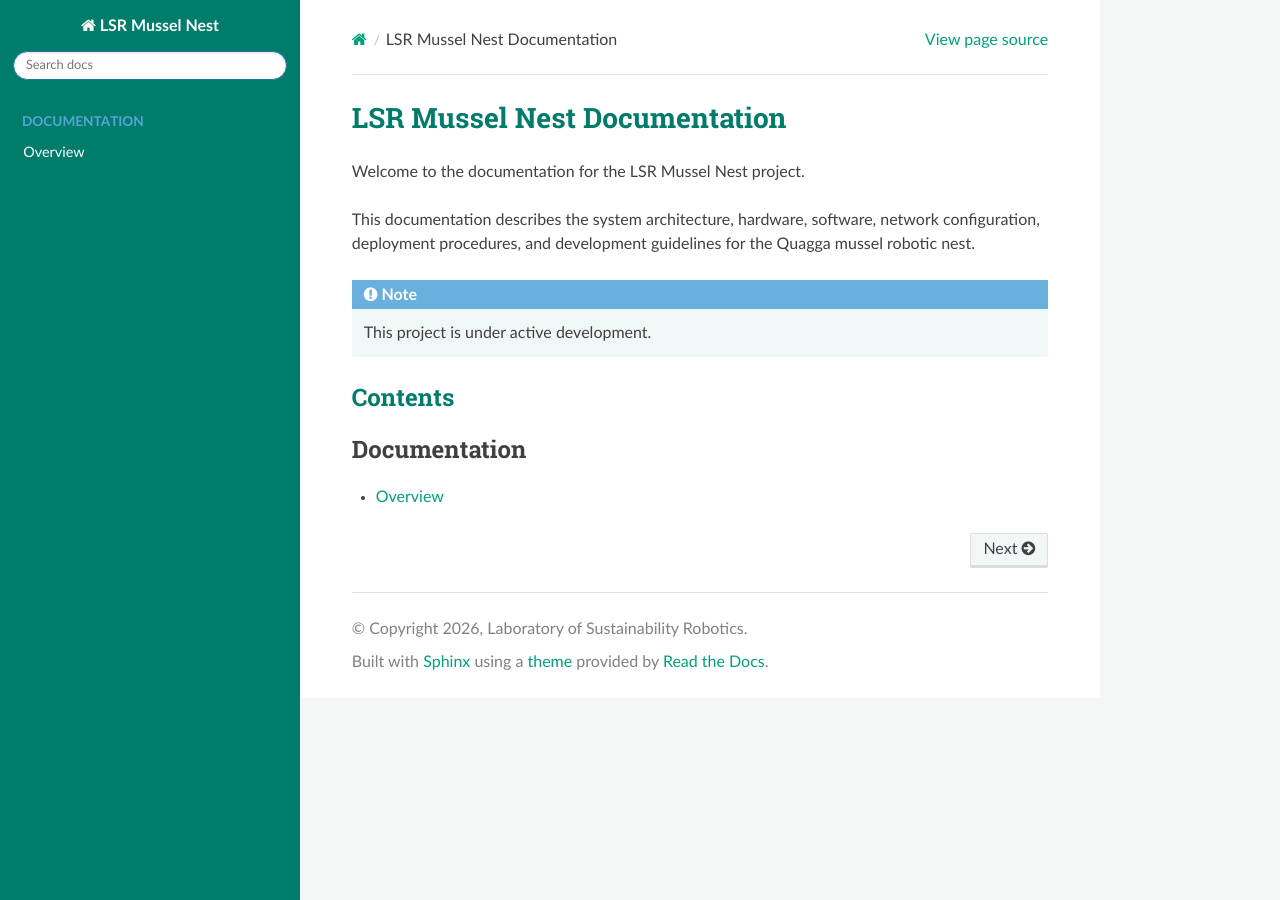
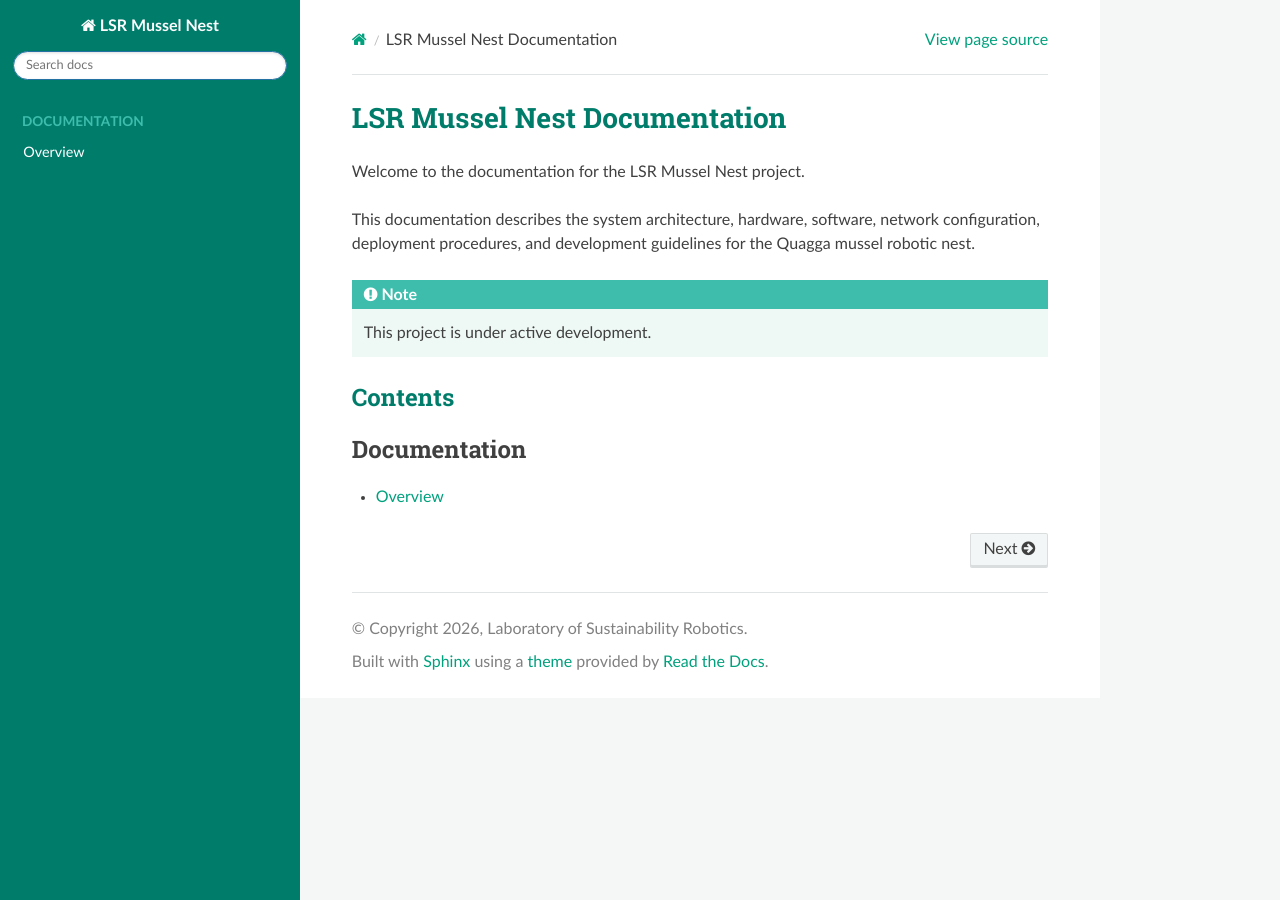
Before and after one commit to mt-tschudin/lsr-mussel-nest, a Sphinx documentation site: the page built from docs/source/index.rst, in a window 1280 px wide. Built offline with Sphinx 7.4.7 and the Read the Docs theme 3.1.0, drawn with Linux system fonts in a browser that asks for light colours; pages that are not in the unit, such as notebooks, are missing from menus.

Commit message:
Refactor CSS to use CoBaS color palette variables

```diff
--- a/docs/source/_static/custom.css
+++ b/docs/source/_static/custom.css
@@ -1,71 +1,112 @@
-/* Main page background */
-body,
-.wy-nav-content-wrap {
-    background-color: #F5F6F6;
+/* =========================
+   CoBaS color palette
+   ========================= */
+
+:root {
+    --cobas-green: #00A17D;
+    --cobas-light-green: #3EBDAD;
+    --cobas-dark-green: #007C6B;
+    --cobas-white: #FFFFFF;
+    --cobas-light-grey: #F5F6F6;
 }
 
-/* Main content area */
-.wy-nav-content {
-    background-color: #FFFFFF;
+
+/* =========================
+   Sidebar
+   ========================= */
+
+/* Sidebar background */
+.wy-nav-side {
+    background-color: var(--cobas-dark-green);
 }
 
-/* Left sidebar */
-.wy-nav-side {
-    background-color: #007C6B;
+/* Top project area */
+.wy-side-nav-search {
+    background-color: var(--cobas-dark-green);
 }
 
-/* Top area of sidebar / project title */
-.wy-side-nav-search {
-    background-color: #007C6B;
+/* "DOCUMENTATION" caption */
+.wy-menu-vertical header,
+.wy-menu-vertical p.caption {
+    color: var(--cobas-light-green);
+    font-weight: 600;
 }
 
 /* Sidebar links */
 .wy-menu-vertical a {
-    color: #FFFFFF;
+    color: var(--cobas-white);
 }
 
-/* Sidebar links on hover */
+/* Hover */
 .wy-menu-vertical a:hover {
-    background-color: #00A17D;
-    color: #FFFFFF;
+    background-color: var(--cobas-green);
+    color: var(--cobas-white);
 }
 
-/* Current / selected sidebar section */
+/* Active/current page */
 .wy-menu-vertical li.current > a {
-    background-color: #3EBDAD;
-    color: #FFFFFF;
+    background-color: var(--cobas-light-green);
+    color: var(--cobas-white);
 }
 
-/* Current nested items */
-.wy-menu-vertical li.current a {
-    border-right: none;
+
+/* =========================
+   Main page
+   ========================= */
+
+body,
+.wy-nav-content-wrap {
+    background-color: var(--cobas-light-grey);
 }
 
-/* Normal links in documentation */
-a {
-    color: #00A17D;
+.wy-nav-content {
+    background-color: var(--cobas-white);
 }
 
-/* Links on hover */
-a:hover {
-    color: #007C6B;
+/* Headings */
+.rst-content h1,
+.rst-content h2,
+.rst-content h3 {
+    color: var(--cobas-dark-green);
 }
 
-/* Section headings */
-h1,
-h2,
-h3 {
-    color: #007C6B;
+
+/* =========================
+   Links
+   ========================= */
+
+a,
+a:visited {
+    color: var(--cobas-green);
 }
 
-/* Inline code */
-code,
-.rst-content tt {
-    background-color: #F2F4F4;
+a:hover,
+a:focus {
+    color: var(--cobas-dark-green);
 }
 
-/* Notes */
-.wy-alert.wy-alert-info,
+/* Breadcrumb/home icon links */
+.wy-breadcrumbs a {
+    color: var(--cobas-green);
+}
+
+
+/* =========================
+   Note boxes
+   ========================= */
+
+/* Whole note box */
 .rst-content .note {
-    background-color: #EFF8F6;
+    background-color: #EEF8F5;
 }
+
+/* Note title bar */
+.rst-content .note .admonition-title {
+    background-color: var(--cobas-light-green);
+    color: var(--cobas-white);
+}
+
+/* Optional: note icon/title */
+.rst-content .note .admonition-title::before {
+    color: var(--cobas-white);
+}
```
